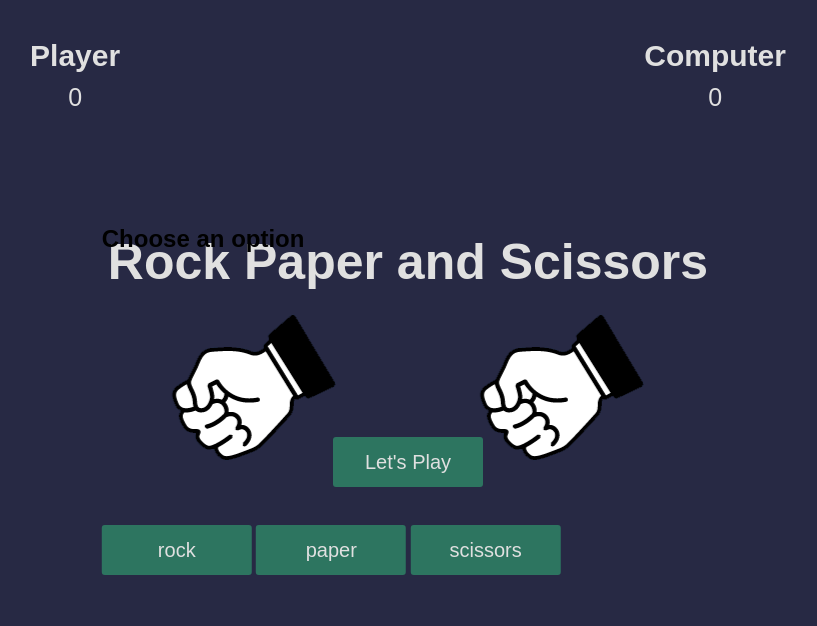
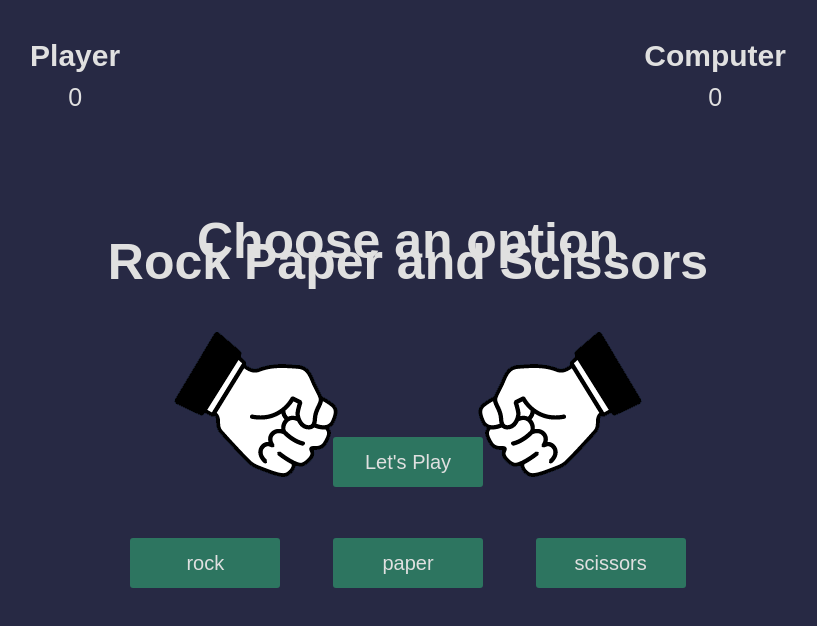
Before and after one commit to dan850/rockpapsci, a plain HTML site: page index.html in a window 1280 px wide. Shown: the whole page, without its empty margins (232-1049 px from the left). Drawn offline with Linux system fonts and the light colour scheme.

Commit message:
Update style.css

```diff
--- a/style.css
+++ b/style.css
@@ -60,3 +60,20 @@
     transform: translate(-50%, -50%);
     transition: opacity 0.5s ease 0.5s;
   }
+
+  .winner {
+    color: rgb(224, 224, 224);
+    text-align: center;
+    font-size: 50px;
+  }
+
+  .hands,
+.options {
+  display: flex;
+  justify-content: space-around;
+  align-items: center;
+}
+
+.player-hand {
+  transform: rotateY(180deg);
+}
```
